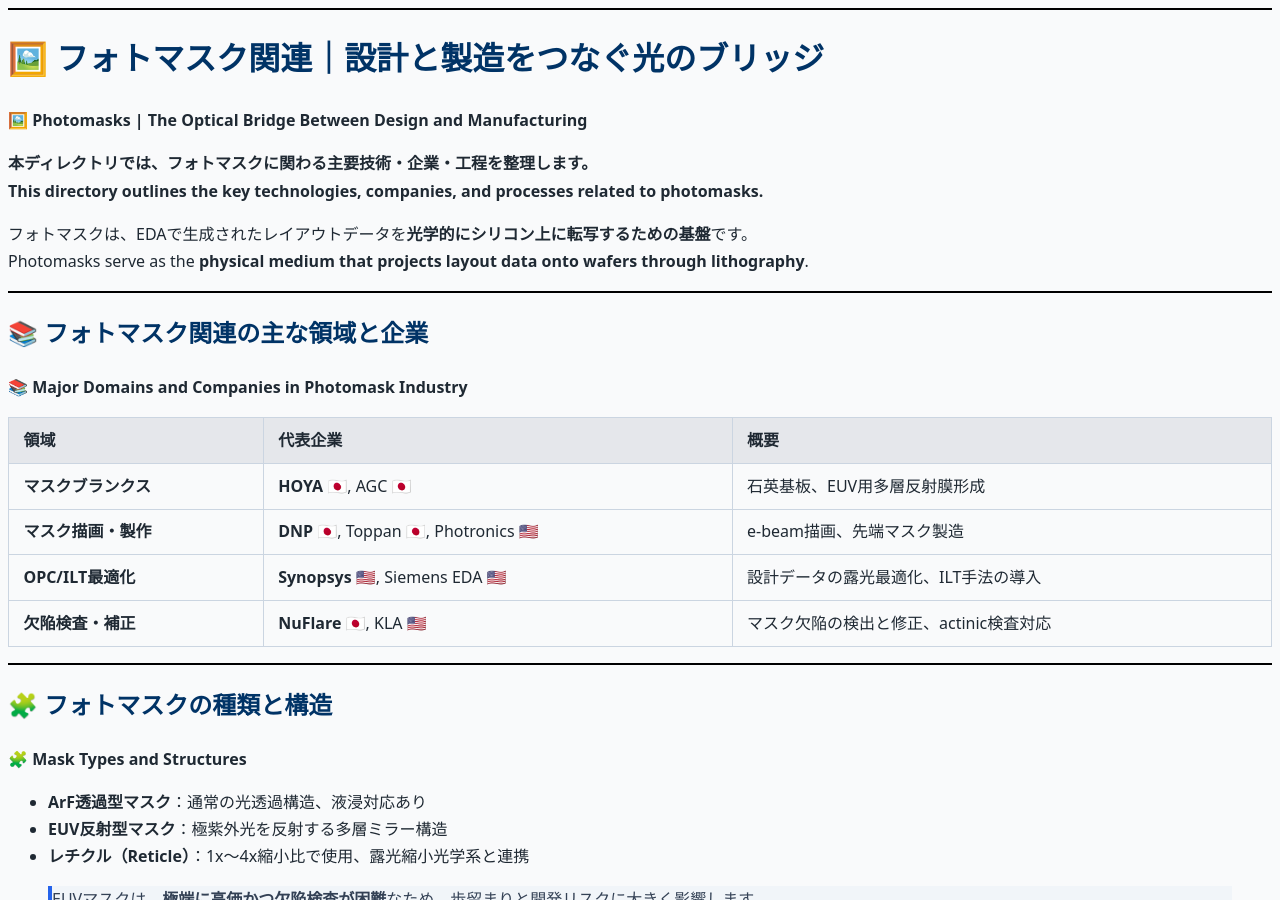
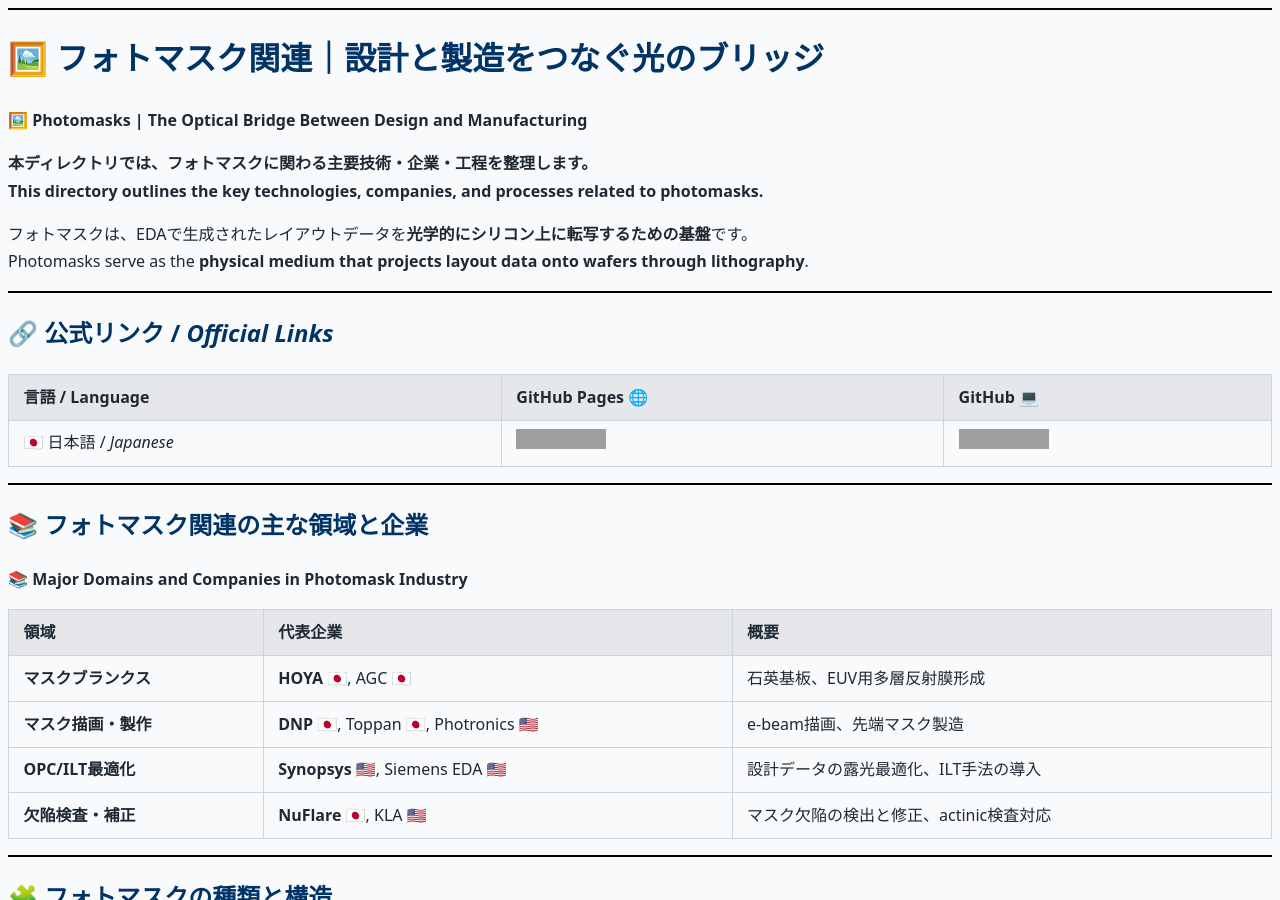
Before and after one commit to Samizo-AITL/Edusemi-Plus, a Jekyll site: the page built from industry/photomasks/index.md, in a window 1280 px wide and 900 px high. Built offline with Jekyll 4.4.1, drawn with Linux system fonts in a browser that asks for light colours; grey boxes are pictures that could not be loaded.

Commit message:
Update index.md

```diff
--- a/industry/photomasks/index.md
+++ b/industry/photomasks/index.md
@@ -13,6 +13,14 @@
 
 フォトマスクは、EDAで生成されたレイアウトデータを**光学的にシリコン上に転写するための基盤**です。
 Photomasks serve as the **physical medium that projects layout data onto wafers through lithography**.
+
+---
+
+## 🔗 公式リンク / *Official Links*
+
+| 言語 / Language | GitHub Pages 🌐 | GitHub 💻 |
+|-----------------|----------------|-----------|
+| 🇯🇵 日本語 / *Japanese* | [![GitHub Pages JP](https://img.shields.io/badge/GitHub%20Pages-日本語版-brightgreen?logo=github)](https://samizo-aitl.github.io/Edusemi-Plus/industry/photmasks/) | [![GitHub Repo JP](https://img.shields.io/badge/GitHub-日本語版-blue?logo=github)](https://github.com/Samizo-AITL/Edusemi-Plus/tree/main/industry/photmasks) |
 
 ---
 
```
